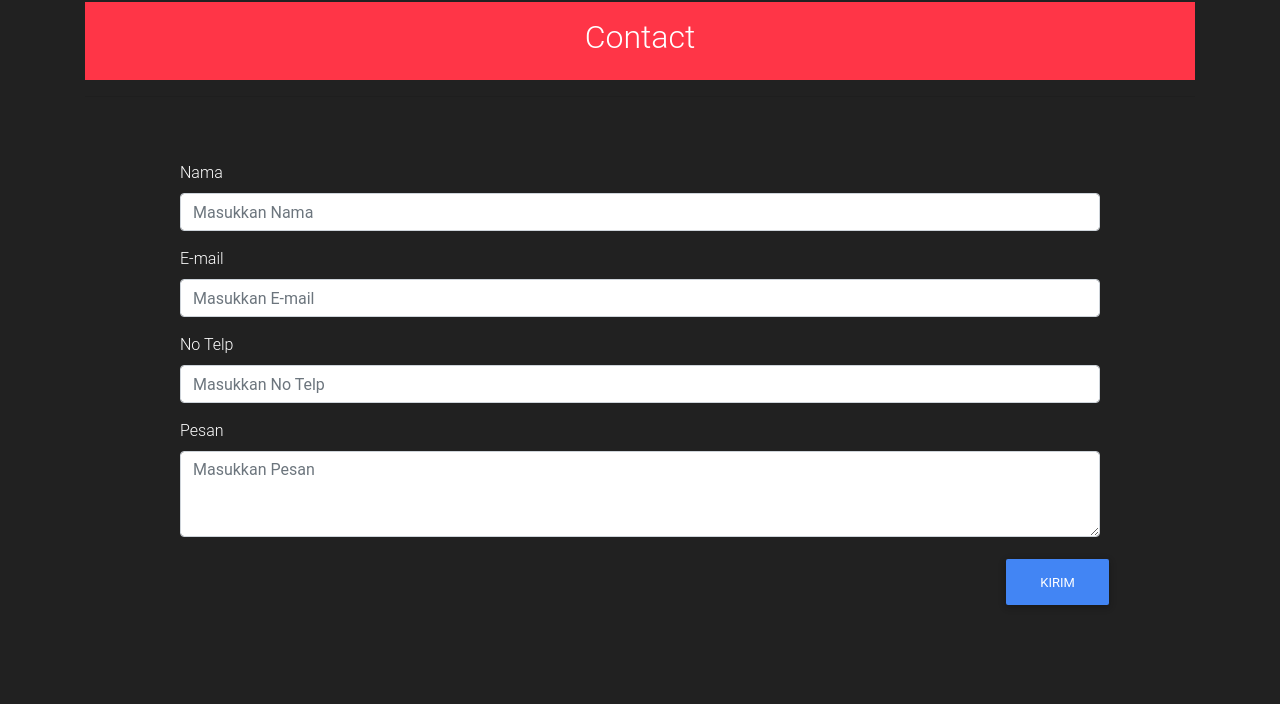
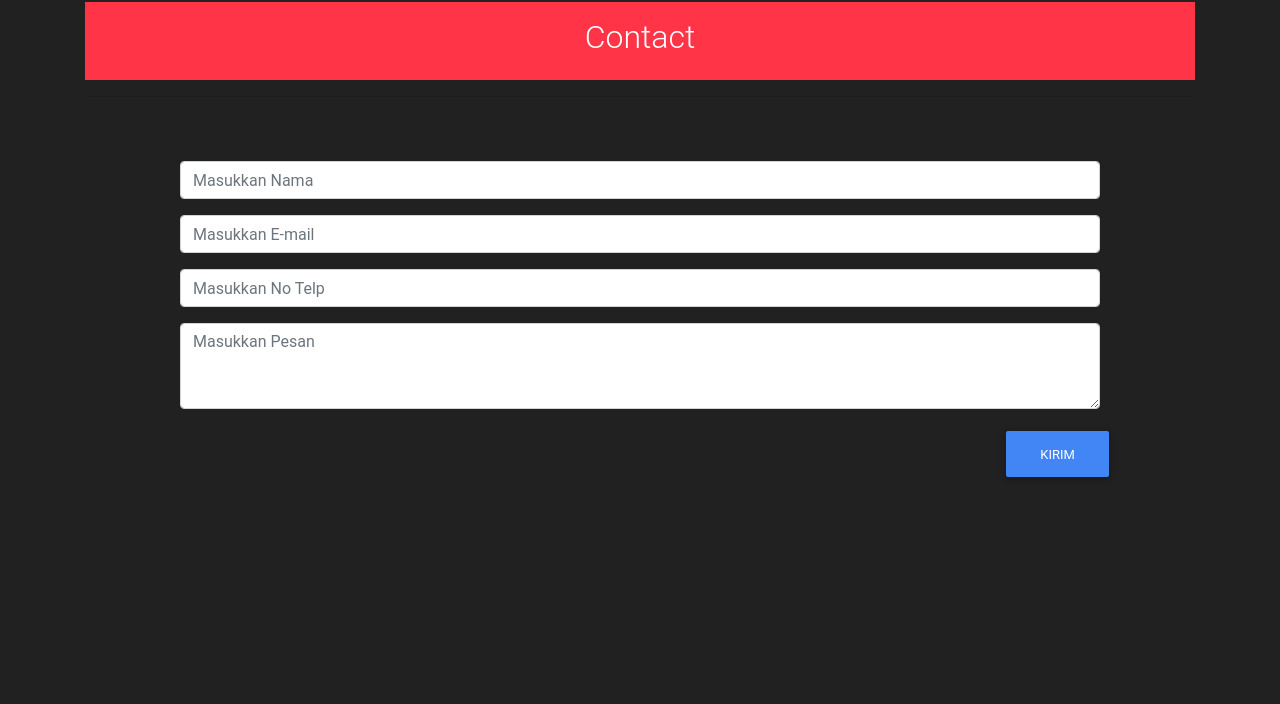
Before and after one commit to novanrohman/portfolio, a plain HTML site: page index.html in a window 1280 px wide. Shown: the part 2032-2736 px from the top of the page. Drawn offline with nearby package versions, Linux system fonts and the light colour scheme; a script that the page names is missing.

Commit message:
Update lagi

```diff
--- a/index.html
+++ b/index.html
@@ -185,19 +185,19 @@
         <div class="col-sm-10 offset-sm-1">
           <form name="contact" data-netlify="true" method="POST">
             <div class="form-group">
-              <label for="nama">Nama</label>
+              <!-- <label for="nama">Nama</label>-->
               <input type="text" id="nama" class="form-control" placeholder="Masukkan Nama">
             </div>
             <div class="form-group">
-              <label for="email">E-mail</label>
+             <!-- <label for="email">E-mail</label> -->
               <input type="email" id="email" class="form-control" placeholder="Masukkan E-mail">
             </div>
             <div class="form-group">
-              <label for="telp">No Telp</label>
+             <!-- <label for="telp">No Telp</label> -->
               <input type="tel" id="telp" class="form-control" placeholder="Masukkan No Telp">
             </div>
             <div class="form-group">
-              <label for="pesan">Pesan</label>
+             <!-- <label for="pesan">Pesan</label> -->
               <textarea class="form-control" id="pesan" rows="3" placeholder="Masukkan Pesan"></textarea>
             </div>
             <div class="row">
```
